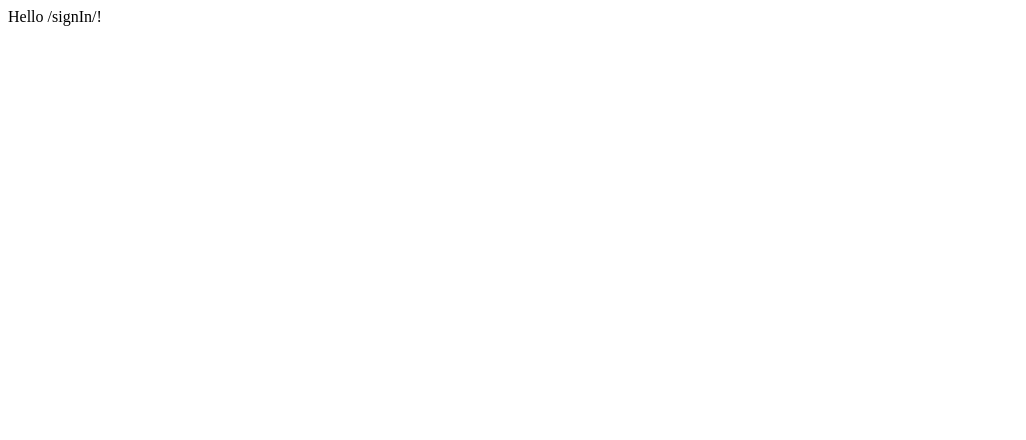
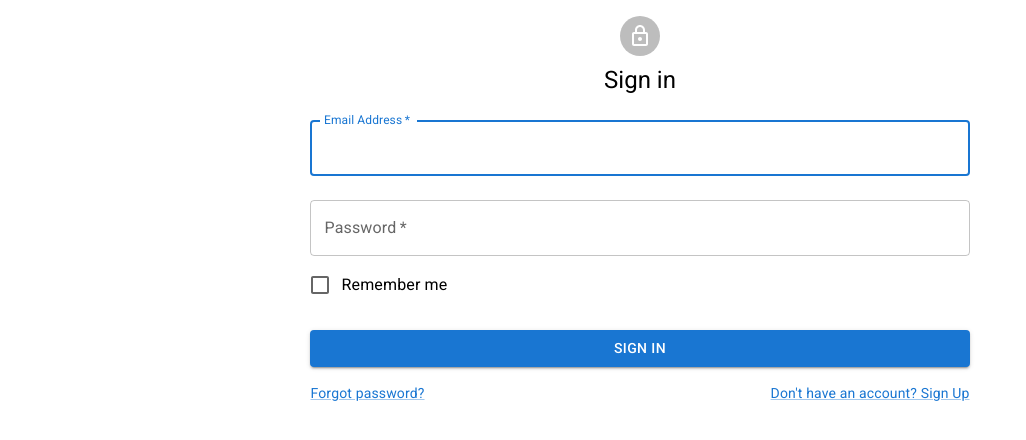
Before and after one commit to ArturLobur/evsrepublic-partnership, a React (Vite) app: page /signIn in a window 1280 px wide. Shown: the top 440 px of the page, without its empty margins (0-1026 px from the left). Built offline with nearby package versions, Linux system fonts and the light colour scheme.

Commit message:
feat: create modal component and add signIn form

```diff
--- a/src/components/AppAppBar.tsx
+++ b/src/components/AppAppBar.tsx
@@ -11,6 +11,8 @@ import Typography from "@mui/material/Typography";
 import * as React from "react";
 
 import {siteColors} from "../system/constants.ts";
+import ModalWindow from "./ModalWindow.tsx";
+import SignIn from "./SignIn.tsx";
 
 const logoStyle = {
   width: "75px",
@@ -21,10 +23,11 @@ const logoStyle = {
 };
 
 function AppAppBar() {
-  const [open, setOpen] = React.useState(false);
+  const [openMenu, setOpenMenu] = React.useState(false);
+  const [modalOpen, setModalOpen] = React.useState(true);
 
   const toggleDrawer = (newOpen: boolean) => () => {
-    setOpen(newOpen);
+    setOpenMenu(newOpen);
   };
 
   const scrollToSection = (sectionId: string) => {
@@ -37,7 +40,7 @@ function AppAppBar() {
         top: targetScroll,
         behavior: "smooth",
       });
-      setOpen(false);
+      setOpenMenu(false);
     }
   };
 
@@ -143,9 +146,7 @@ function AppAppBar() {
                 color="primary"
                 variant="text"
                 size="small"
-                component="a"
-                href="/material-ui/getting-started/templates/sign-in/"
-                target="_blank"
+                onClick={() => setModalOpen(!modalOpen)}
               >
                 Sign in
               </Button>
@@ -153,9 +154,7 @@ function AppAppBar() {
                 color="primary"
                 variant="contained"
                 size="small"
-                component="a"
-                href="/material-ui/getting-started/templates/sign-up/"
-                target="_blank"
+                onClick={() => setModalOpen(!modalOpen)}
               >
                 Sign up
               </Button>
@@ -170,7 +169,11 @@ function AppAppBar() {
               >
                 <MenuIcon />
               </Button>
-              <Drawer anchor="right" open={open} onClose={toggleDrawer(false)}>
+              <Drawer
+                anchor="right"
+                open={openMenu}
+                onClose={toggleDrawer(false)}
+              >
                 <Box
                   sx={{
                     minWidth: "60dvw",
@@ -231,6 +234,12 @@ function AppAppBar() {
               </Drawer>
             </Box>
           </Toolbar>
+          <ModalWindow
+            onOpen={modalOpen}
+            onClose={() => setModalOpen(!modalOpen)}
+          >
+            <SignIn />
+          </ModalWindow>
         </Container>
       </AppBar>
     </div>
--- /dev/null
+++ b/src/components/ModalWindow.tsx
@@ -0,0 +1,41 @@
+import {Modal} from "@mui/material";
+import Box from "@mui/material/Box";
+import {FC, ReactNode} from "react";
+
+import {siteColors} from "../system/constants.ts";
+
+interface ModalWindowProps {
+  onOpen: boolean;
+  onClose: () => void;
+  style?: object;
+  children: ReactNode;
+}
+
+const ModalWindow: FC<ModalWindowProps> = (props) => (
+  <Modal
+    open={props.onOpen}
+    onClose={props.onClose}
+    aria-labelledby="modal-modal-title"
+    aria-describedby="modal-modal-description"
+  >
+    <Box
+      sx={{
+        position: "absolute",
+        maxWidth: 450,
+        bgcolor: `${siteColors.black}`,
+        border: "2px solid #000",
+        boxShadow: 24,
+        p: 4,
+        top: "50%",
+        left: "50%",
+        transform: "translate(-50%, -50%)",
+        borderRadius: 4,
+        ...props.style,
+      }}
+    >
+      {props.children}
+    </Box>
+  </Modal>
+);
+
+export default ModalWindow;
--- /dev/null
+++ b/src/components/SignIn.tsx
@@ -0,0 +1,80 @@
+import LockOutlinedIcon from "@mui/icons-material/LockOutlined";
+import Avatar from "@mui/material/Avatar";
+import Box from "@mui/material/Box";
+import Button from "@mui/material/Button";
+import Checkbox from "@mui/material/Checkbox";
+import FormControlLabel from "@mui/material/FormControlLabel";
+import Grid from "@mui/material/Grid";
+import Link from "@mui/material/Link";
+import TextField from "@mui/material/TextField";
+import Typography from "@mui/material/Typography";
+import * as React from "react";
+
+export default function SignIn() {
+  const handleSubmit = (event: React.FormEvent<HTMLFormElement>) => {
+    event.preventDefault();
+    const data = new FormData(event.currentTarget);
+    console.log({
+      email: data.get("email"),
+      password: data.get("password"),
+    });
+  };
+
+  return (
+    <Box
+      sx={{
+        display: "flex",
+        flexDirection: "column",
+        alignItems: "center",
+      }}
+    >
+      <Avatar sx={{m: 1}}>
+        <LockOutlinedIcon />
+      </Avatar>
+      <Typography component="h1" variant="h5">
+        Sign in
+      </Typography>
+      <Box component="form" noValidate onSubmit={handleSubmit} sx={{mt: 1}}>
+        <TextField
+          margin="normal"
+          required
+          fullWidth
+          id="email"
+          label="Email Address"
+          name="email"
+          autoComplete="email"
+          autoFocus
+        />
+        <TextField
+          margin="normal"
+          required
+          fullWidth
+          name="password"
+          label="Password"
+          type="password"
+          id="password"
+          autoComplete="current-password"
+        />
+        <FormControlLabel
+          control={<Checkbox value="remember" color="primary" />}
+          label="Remember me"
+        />
+        <Button type="submit" fullWidth variant="contained" sx={{mt: 3, mb: 2}}>
+          Sign In
+        </Button>
+        <Grid container>
+          <Grid item xs>
+            <Link href="#" variant="body2">
+              Forgot password?
+            </Link>
+          </Grid>
+          <Grid item>
+            <Link href="#" variant="body2">
+              {"Don't have an account? Sign Up"}
+            </Link>
+          </Grid>
+        </Grid>
+      </Box>
+    </Box>
+  );
+}
--- a/src/routes/signIn/index.tsx
+++ b/src/routes/signIn/index.tsx
@@ -1,5 +1,7 @@
 import {createFileRoute} from "@tanstack/react-router";
 
+import SignInSide from "../../components/SignIn.tsx";
+
 export const Route = createFileRoute("/signIn/")({
-  component: () => <div>Hello /signIn/!</div>,
+  component: () => <SignInSide />,
 });
```
